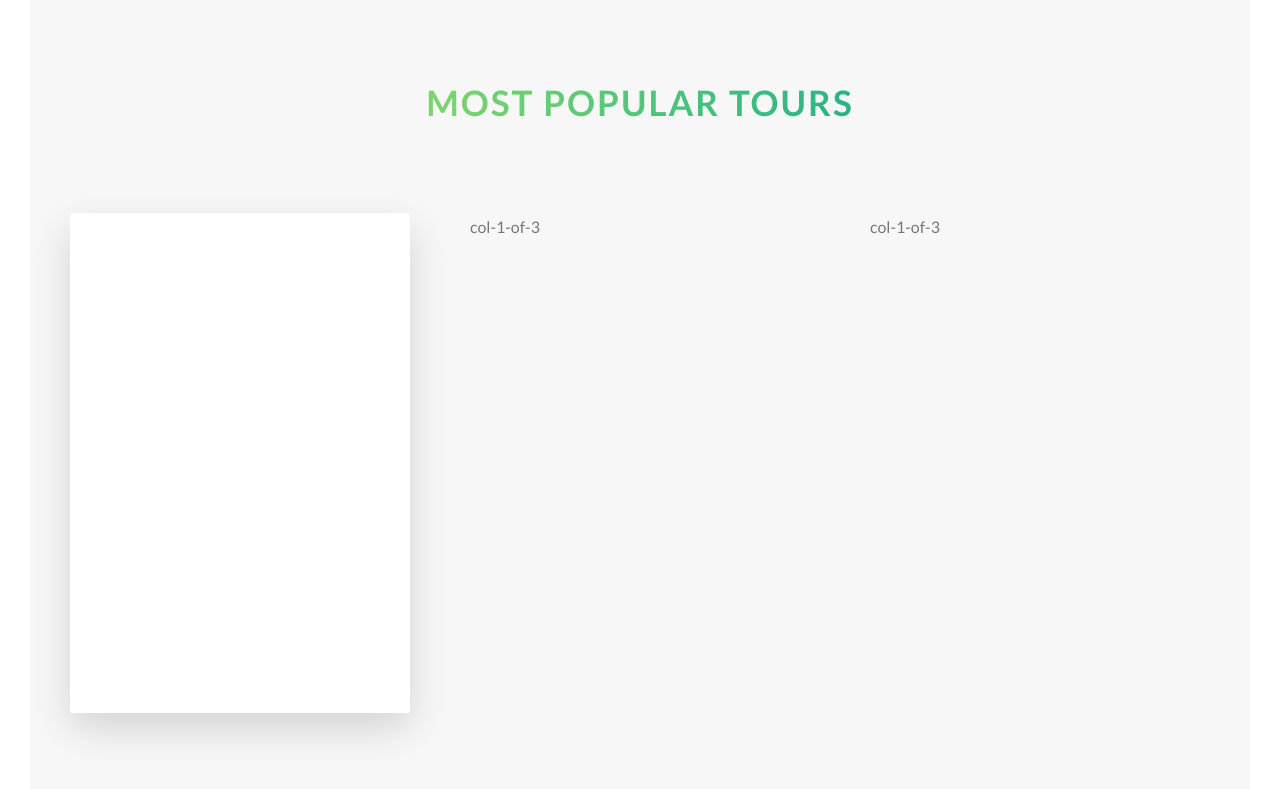
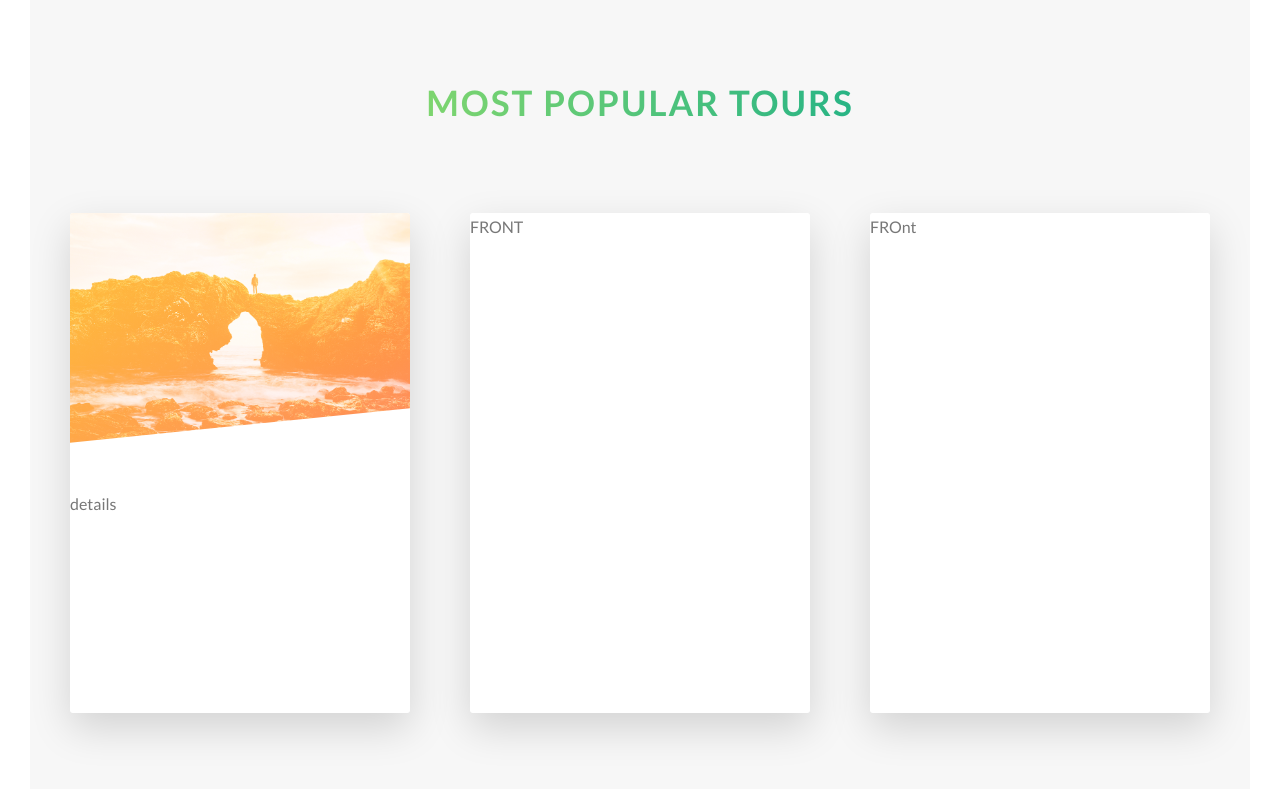
Before and after one commit to matiwiber/Learn-Saas, a website: page index.html in a window 1280 px wide. Shown: the part 2247-3036 px from the top of the page. Drawn offline with Linux system fonts and the light colour scheme.

Commit message:
add changes in Card

```diff
--- a/index.html
+++ b/index.html
@@ -154,6 +154,25 @@
           <div class="col-1-of-3">
             <div class="card">
               <div class="card__side card__side--front">
+                <div class="card__picture card__picture--1">
+                  &nbsp;
+                </div>
+                <div class="card__heading">
+                  heading
+                </div>
+                <div class="card__details">
+                  details
+                </div>
+
+              </div>
+              <div class="card__side card__side--back card__side--back-1">
+                BACK
+              </div>
+            </div>
+          </div>
+          <div class="col-1-of-3">
+            <div class="card">
+              <div class="card__side card__side--front">
                 FRONT
               </div>
               <div class="card__side card__side--back card__side--back-1">
@@ -162,10 +181,14 @@
             </div>
           </div>
           <div class="col-1-of-3">
-            col-1-of-3
-          </div>
-          <div class="col-1-of-3">
-            col-1-of-3
+            <div class="card">
+              <div class="card__side card__side--front">
+                FROnt
+              </div>
+              <div class="card__side card__side--back card__side--back-1">
+                BACK
+              </div>
+            </div>
           </div>
         </div>
 
--- a/sass/components/_card.scss
+++ b/sass/components/_card.scss
@@ -1,12 +1,12 @@
 .card {
+
+  // Functionality
   perspective: 150rem;
   -moz-perspective: 150rem;
   position: relative;
   height: 50rem;
 
   &__side {
-    color: #fff;
-    font-size: 2rem;
 
     height: 50rem;
     transition: all 0.8s ease-in-out;
@@ -16,6 +16,7 @@
     width: 100%;
     backface-visibility: hidden;
     border-radius: 3px;
+    overflow: hidden;
     box-shadow: 0 1.5rem 4rem rgba($color-black, 0.15);
 
     &--front {
@@ -42,4 +43,40 @@
   &:hover &__side--back {
     transform: rotateY(0deg);
   }
+  //front side styling
+  &__picture {
+    background-size: cover;
+    height: 23rem;
+    background-blend-mode: screen;
+   // X - Y
+    -webkit-clip-path: polygon(0 0, 100% 0, 100% 85%, 0 100%);
+    clip-path: polygon(0 0, 100% 0, 100% 85%, 0 100%);
+
+    &--1{
+      background-image: linear-gradient(
+        to right bottom,
+        $color-secondary-light,
+        $color-secondary-dark
+      ),
+      url(/img/nat-5.jpg);
+    }
+
+    &--2{
+      background-image: url(/img/nat-5.jpg);
+    }
+
+    &--3{
+      background-image: url(/img/nat-5.jpg);
+    }
+
+  }
+
+  &__heading {
+    font-size: 2.8rem;
+    font-weight: 300;
+    text-transform: uppercase;
+    color: $color-white;
+
+  }
+
 }
--- a/sass/layout/_header.scss
+++ b/sass/layout/_header.scss
@@ -10,7 +10,7 @@
     background-size: cover; /*whatever the width of the screen set automatically*/
     background-position: top;
     position: relative;
-
+    -webkit-clip-path: polygon(0 0, 100% 0, 100% 75vh, 0 100%);
     clip-path: polygon(0 0, 100% 0, 100% 75vh, 0 100%);
 
     &__logo-box {
```
Also changed, not shown: css/style.css.
